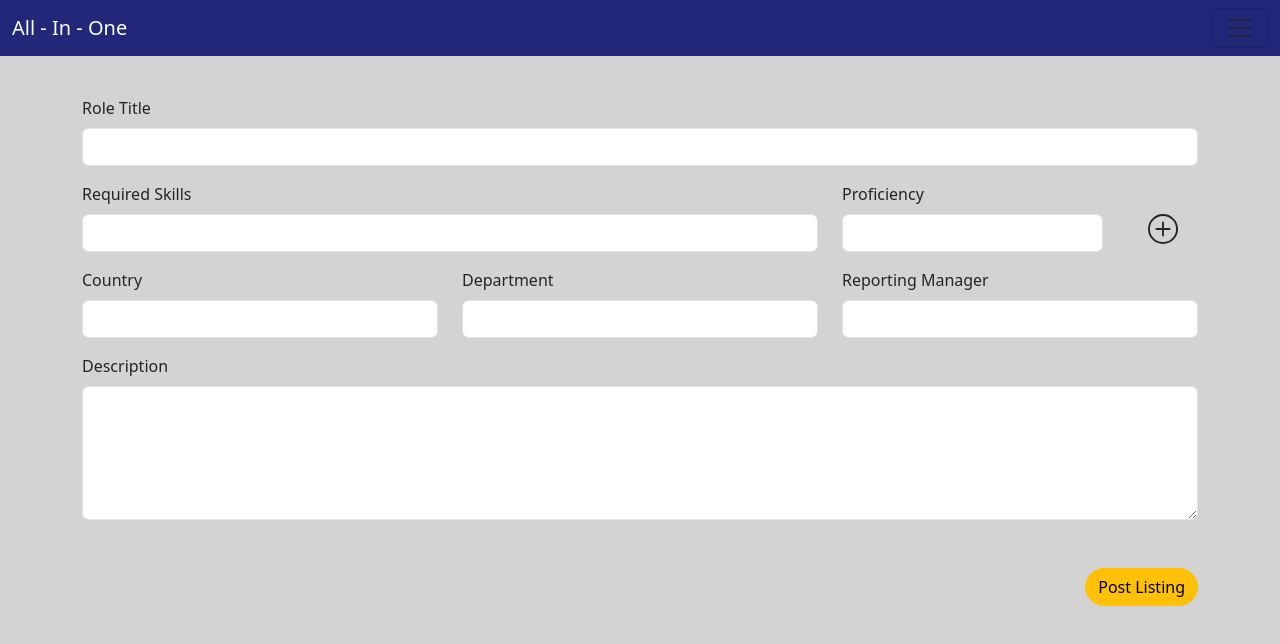
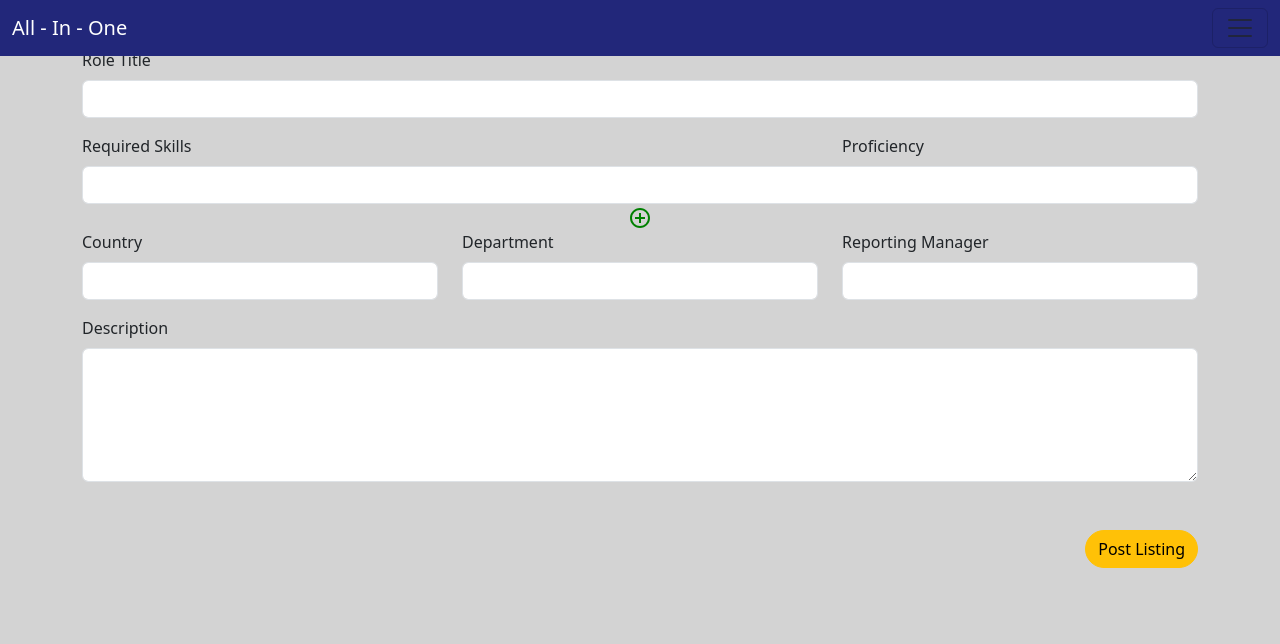
Before and after one commit to vickyyqu/SPM_Scrum_Project, a Vue app: page /addrolelistings in a window 1280 px wide. Shown: the top 644 px of the page. Built offline with nearby package versions, Linux system fonts and the light colour scheme.

Commit message:
completed template for +/-required skills

```diff
--- a/package.json
+++ b/package.json
@@ -15,6 +15,7 @@
     "axios": "^1.5.0",
     "bootstrap": "^5.3.2",
     "bootstrap-icons": "^1.11.1",
+    "esbuild": "^0.19.3",
     "flask": "^0.2.10",
     "mysql": "^2.18.1",
     "vue": "^3.3.4",
--- a/src/views/AddRoleListingView.vue
+++ b/src/views/AddRoleListingView.vue
@@ -1,14 +1,19 @@
 <script setup>
 import Navbar from '../components/navbar.vue';
+// import Dynamic_form from '../components/dynamic_form.vue';
 </script>
 
 <template>
     <Navbar />
-    <div class="container-fluid mt-5 pt-5" style="position: absolute;
+    <div class="container-fluid pt-5" style="position: absolute;
  top: 0;
  right: 0;
  bottom: 0;
- left: 0;background-color: lightgray; outline: black 1px solid;">
+ left: 0;
+ background-color: lightgray;
+ outline: black 1px solid;
+ min-height: 100vh;
+ min-width: 100vw;">
 
         <div class="container">
             <div class="row">
@@ -31,23 +36,25 @@ import Navbar from '../components/navbar.vue';
             </div>
 
             <div class="row">
-                <div class="col-8 text-start">
-                    <div class="mb-3">
-                        <input type="text" class="form-control" id="roleRequiredSkills1">
-                    </div>
-                </div>
-                <div class="col-3 text-start">
-                    <div class="mb-3">
-                        <input type="number" class="form-control" id="roleRequiredSkills1Proficiency" min="1" max="">
-                    </div>
-                </div>
-                <div class="col-1">
-                    <div class="mb-3">
-                        <svg xmlns="http://www.w3.org/2000/svg" width="30" height="30" fill="currentColor"
-                            class="bi bi-plus-circle" viewBox="0 0 16 16">
-                            <path d="M8 15A7 7 0 1 1 8 1a7 7 0 0 1 0 14zm0 1A8 8 0 1 0 8 0a8 8 0 0 0 0 16z" />
-                            <path
-                                d="M8 4a.5.5 0 0 1 .5.5v3h3a.5.5 0 0 1 0 1h-3v3a.5.5 0 0 1-1 0v-3h-3a.5.5 0 0 1 0-1h3v-3A.5.5 0 0 1 8 4z" />
+                <div class="form-group">
+                    <div v-for="(input, index) in skills" :key="`phoneInput-${index}`"
+                        class="input wrapper flex items-center">
+                        <input v-model="input.skill" type="text" class="form-control" />
+                        <!--          Add Svg Icon-->
+                        <svg @click="addField(input, skills)" xmlns="http://www.w3.org/2000/svg" viewBox="0 0 24 24"
+                            width="24" height="24" class="ml-2 cursor-pointer">
+                            <path fill="none" d="M0 0h24v24H0z" />
+                            <path fill="green"
+                                d="M11 11V7h2v4h4v2h-4v4h-2v-4H7v-2h4zm1 11C6.477 22 2 17.523 2 12S6.477 2 12 2s10 4.477 10 10-4.477 10-10 10zm0-2a8 8 0 1 0 0-16 8 8 0 0 0 0 16z" />
+                        </svg>
+
+                        <!--          Remove Svg Icon-->
+                        <svg v-show="skills.length > 1" @click="removeField(index, skills)"
+                            xmlns="http://www.w3.org/2000/svg" viewBox="0 0 24 24" width="24" height="24"
+                            class="ml-2 cursor-pointer">
+                            <path fill="none" d="M0 0h24v24H0z" />
+                            <path fill="#EC4899"
+                                d="M12 22C6.477 22 2 17.523 2 12S6.477 2 12 2s10 4.477 10 10-4.477 10-10 10zm0-2a8 8 0 1 0 0-16 8 8 0 0 0 0 16zm0-9.414l2.828-2.829 1.415 1.415L13.414 12l2.829 2.828-1.415 1.415L12 13.414l-2.828 2.829-1.415-1.415L10.586 12 7.757 9.172l1.415-1.415L12 10.586z" />
                         </svg>
                     </div>
                 </div>
@@ -84,3 +91,21 @@ import Navbar from '../components/navbar.vue';
     </div>
 </template>
 <style></style>
+<script>
+export default {
+    name: "AddRemove",
+    data() {
+        return {
+            skills: [{ skill: "" }],
+        };
+    },
+    methods: {
+        addField(value, fieldType) {
+            fieldType.push({ value: "" });
+        },
+        removeField(index, fieldType) {
+            fieldType.splice(index, 1);
+        },
+    },
+};
+</script>
```
Also changed, not shown: 1 other file (tests, documents, lock files or other folders).
